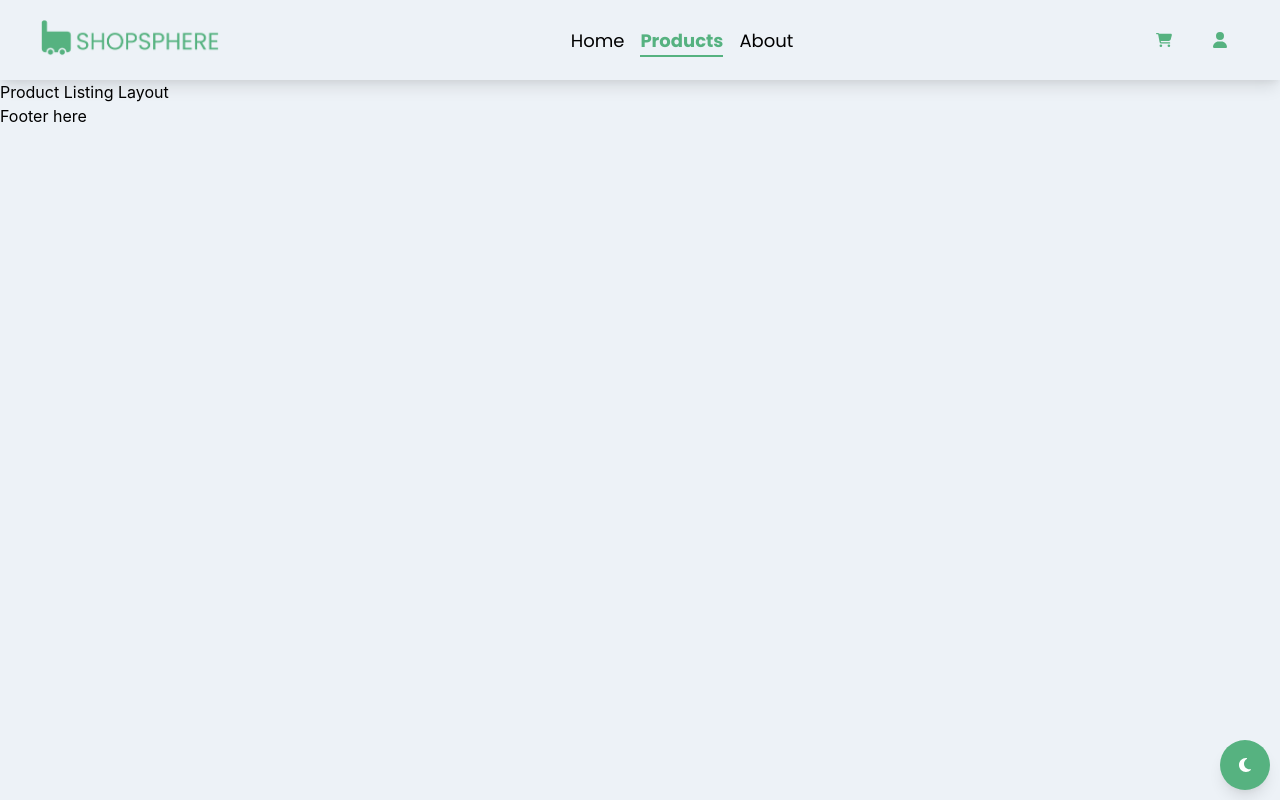
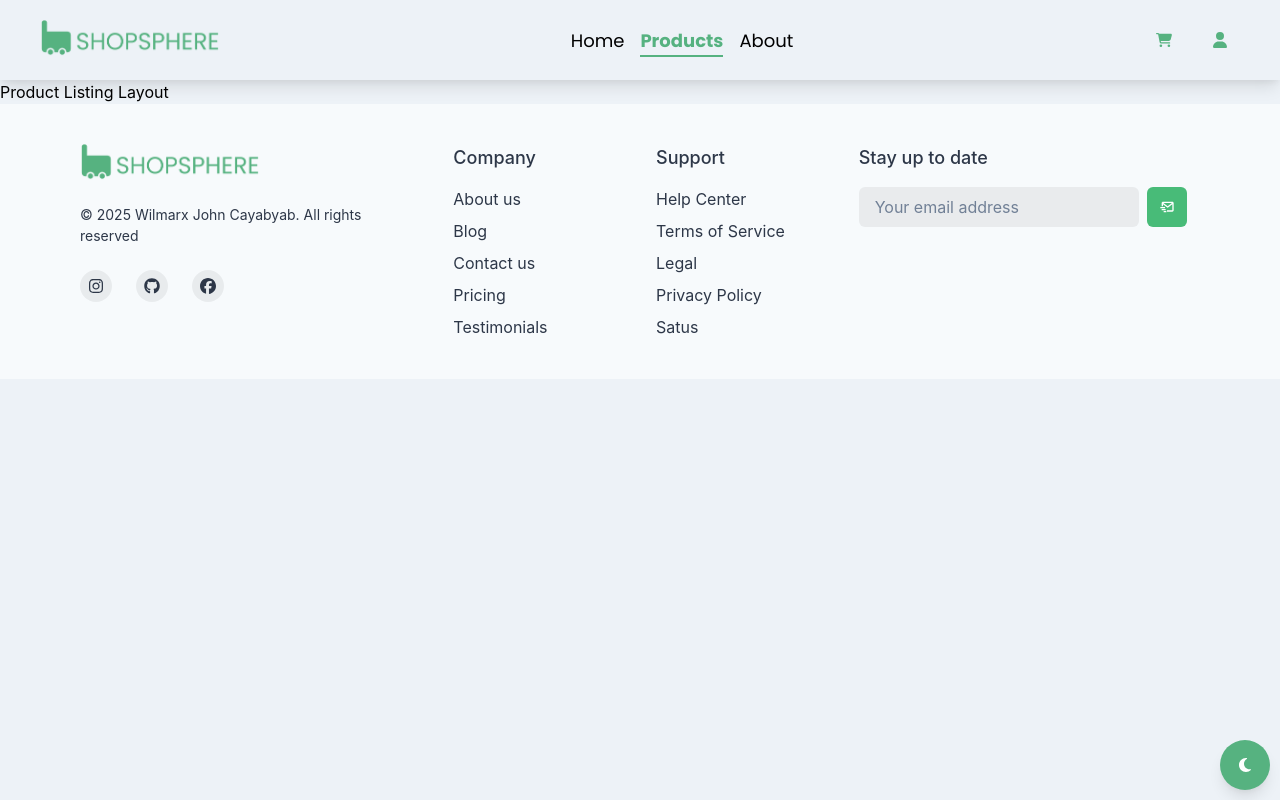
Before and after one commit to marx-wil/shopsphere, a React (Create React App) app: page /product-listing in a window 1280 px wide. Built offline with nearby package versions, Linux system fonts and the light colour scheme.

Commit message:
chore: removed unused imports

```diff
--- a/src/layouts/main/index.js
+++ b/src/layouts/main/index.js
@@ -1,7 +1,8 @@
-import { Box, Text, useColorMode } from "@chakra-ui/react"; // Chakra UI for styling and theming
+import { Box, useColorMode } from "@chakra-ui/react"; // Chakra UI for styling and theming
 import { motion, AnimatePresence } from "framer-motion"; // Framer Motion for animations
 import NavigationBar from "../../components/navigationbar"; // Navigation bar component
 import FloatingColorMode from "../../components/floatingColorMode"; // Floating button to toggle theme
+import Footer from "../../components/footer";
 
 // Higher-order component to wrap pages with a default layout
 const Layout = (Component) => {
@@ -26,8 +27,10 @@ const Layout = (Component) => {
             transition="background 0.4s ease-in-out, color 0.4s ease-in-out" // Smooth transition for color changes
           >
             <NavigationBar /> {/* Displays the navigation bar at the top */}
-            <Component {...props} /> {/* Renders the page component dynamically */}
-            <Text>{/* Simple footer text */}Footer here</Text> {/* Correct comment positioning inside Text component */}
+            <Component {...props} />{" "}
+            {/* Renders the page component dynamically */}
+            {/* Correct comment positioning inside Text component */}
+            <Footer /> {/* Displays the footer at the bottom */}
             <FloatingColorMode /> {/* Floating button to switch theme */}
           </Box>
         </motion.div>
```
